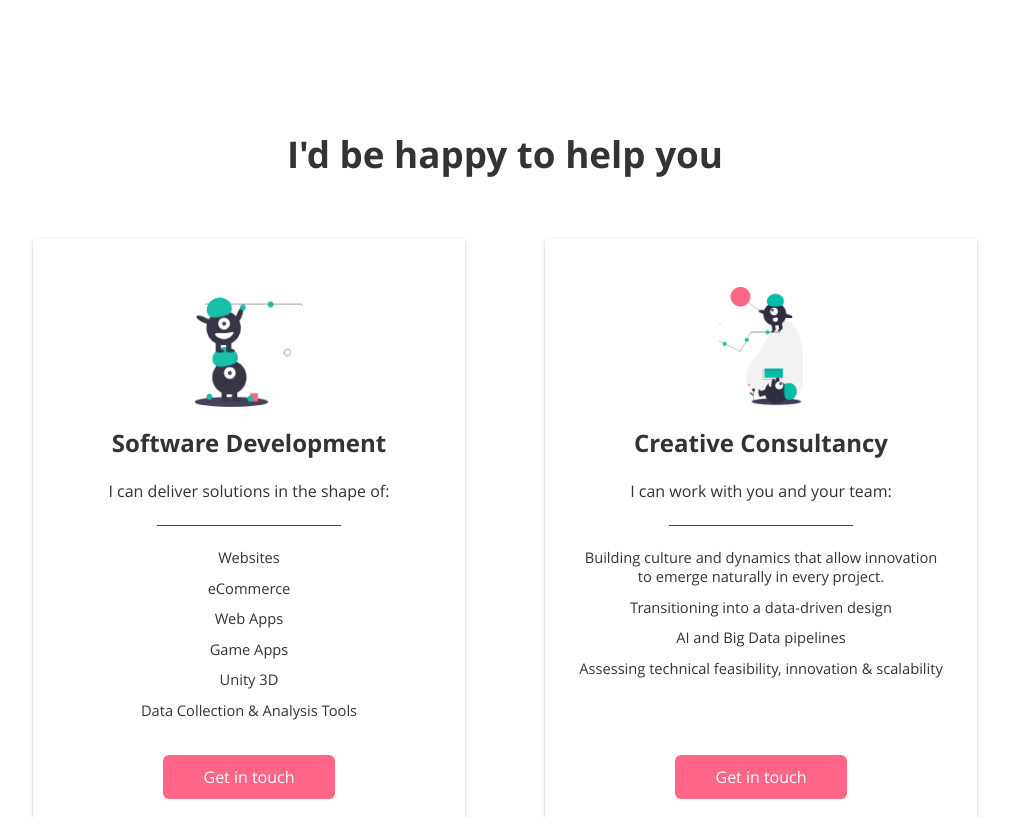
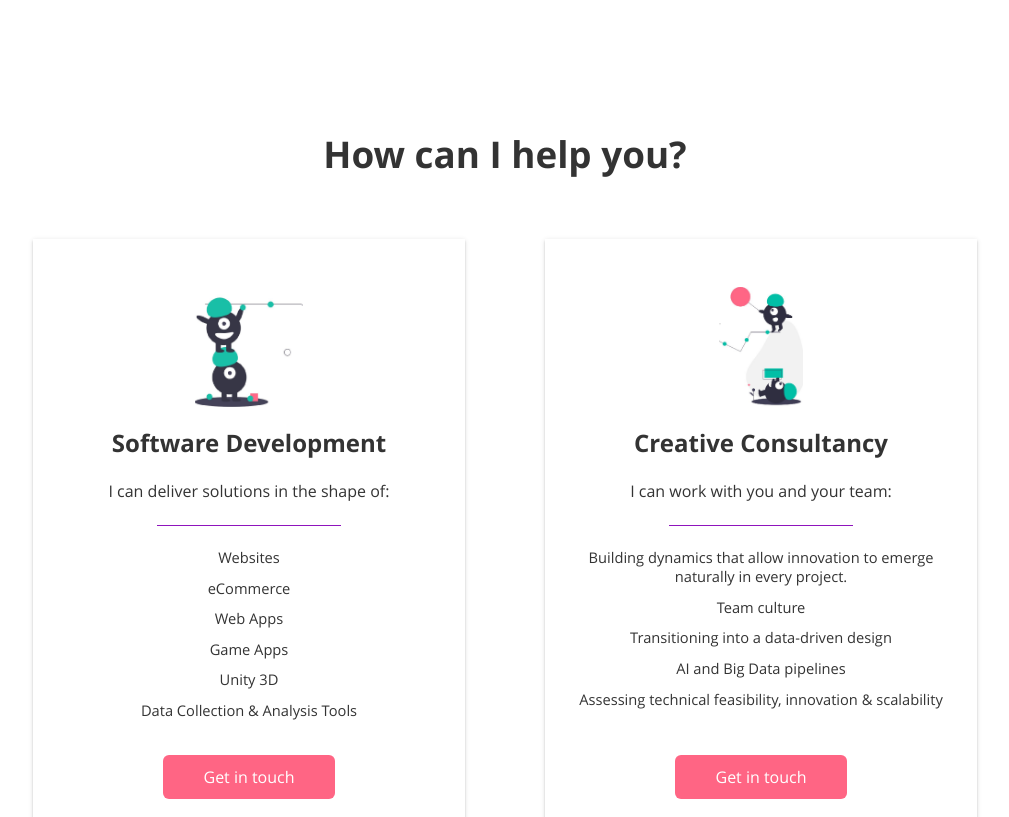
Before and after one commit to sabritol/sabrinatolmer, a Gatsby site: page / in a window 1280 px wide. Shown: the part 560-1377 px from the top of the page, without its empty margins (135-1144 px from the left). Built offline with nearby package versions, Linux system fonts and the light colour scheme; Gatsby itself is replaced by a stand-in of ours.

Commit message:
fix skills

```diff
--- a/src/components/landing/Skills/index.jsx
+++ b/src/components/landing/Skills/index.jsx
@@ -7,7 +7,7 @@ import { Wrapper, SkillsWrapper, SkillsColumn } from './styles'
 
 export const Skills = () => (
 	<Wrapper id="skills">
-		<h2>I'd be happy to help you</h2>
+		<h2>How can I help you?</h2>
 		<SkillsWrapper as={Container}>
 			<SkillsColumn>
 			    <img src={Skills2} alt="Coding" style={{ height: '120px' }} />
@@ -32,7 +32,8 @@ export const Skills = () => (
 				<p>I can work with you and your team:</p>
 				<hr />
 				<ul>
-					<li>Building culture and dynamics that allow innovation to emerge naturally in every project.</li>
+					<li>Building dynamics that allow innovation to emerge naturally in every project.</li>
+					<li>Team culture</li>
 					<li>Transitioning into a data-driven design</li>
 					<li>AI and Big Data pipelines</li>
 					<li>Assessing technical feasibility, innovation  & scalability</li>
```
